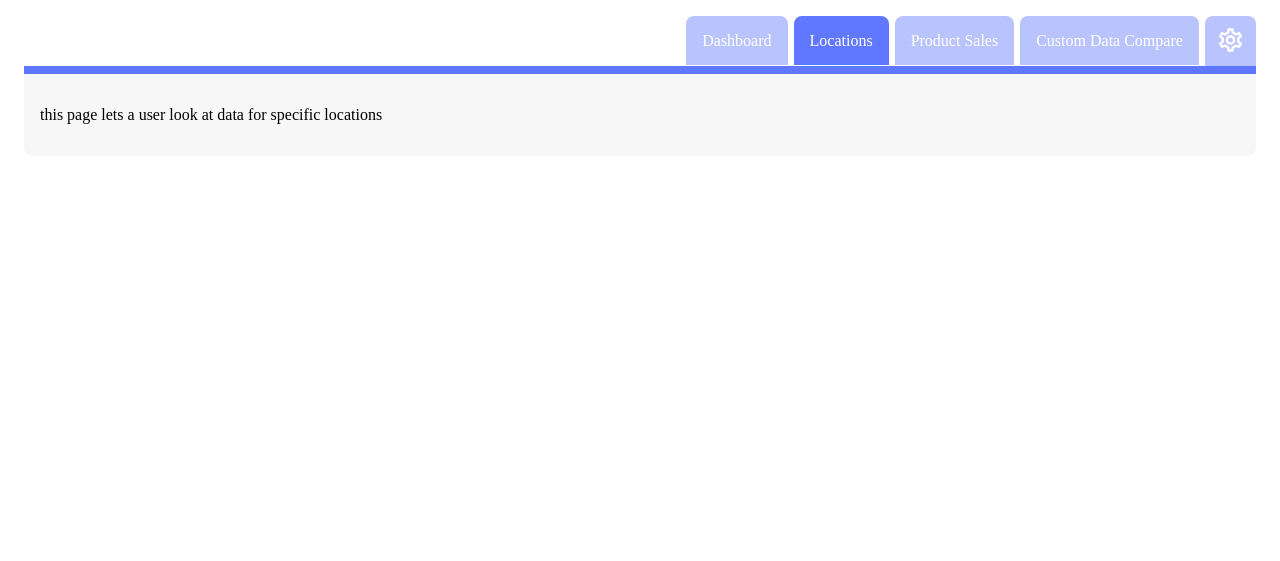
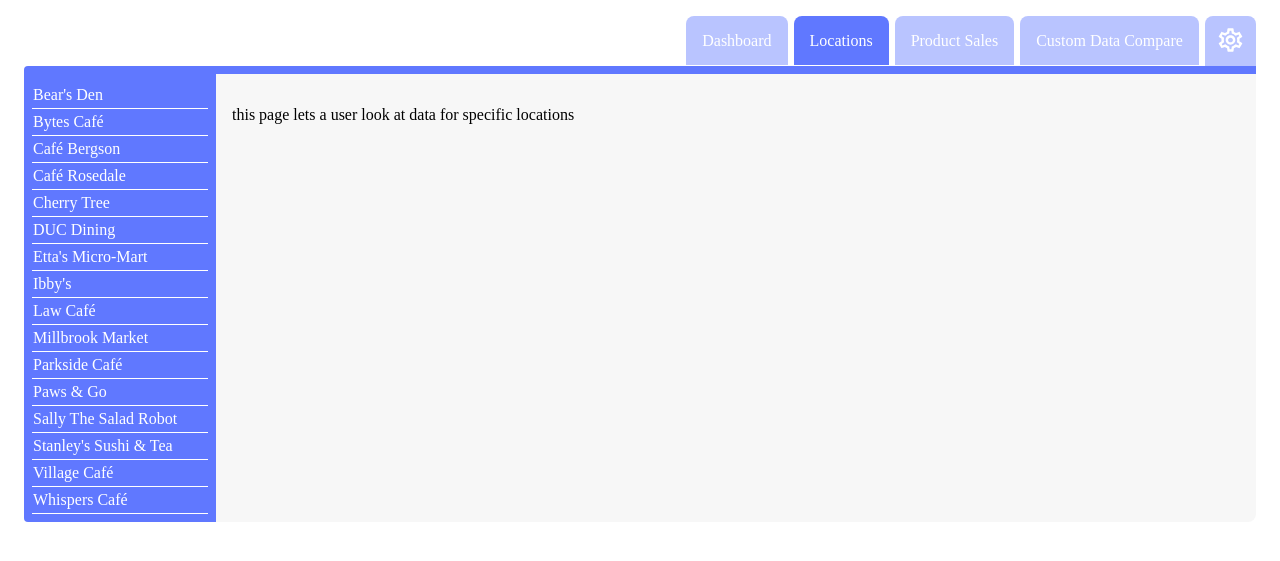
Before and after one commit to zachicecreamcohn/WUSTL-Dining-Web-Portal, a Flask app: page /locations in a window 1280 px wide. Shown: the part 153-714 px from the top of the page. Run offline with Flask 2, Linux system fonts and the light colour scheme; some libraries are stand-ins or nearby versions.

Commit message:
added a side bar menu

```diff
--- a/static/css/style.css
+++ b/static/css/style.css
@@ -78,16 +78,17 @@
     background-color: rgb(96, 120, 255);
     height: .5em;
     width: 100%;
+    border-top-left-radius: .25em;
 }
 
 .tabContent {
     background-color: #f7f7f7;
-    height: 100%;
+    /* height: 100%; */
     padding: 1em;
     height: auto;
 
 
-    border-bottom-left-radius: .5em;
+    /* border-bottom-left-radius: .5em; */
     border-bottom-right-radius: .5em;
 
 }
@@ -104,6 +105,12 @@
     height: 1.8em;
 }
 
+.grid-container{
+    display: grid;
+    grid-template-columns: 1fr 8fr;
+
+    /* width: 30%;  */
+}
 
 
 
@@ -163,7 +170,7 @@
 .dashboard-container {
     display: flex;
     flex-flow: row wrap;
-    justify-content: flex-start
+    justify-content: flex-start;
     ;
     align-items: center;
     margin-top: 1em;
@@ -178,3 +185,65 @@
   .col-xx-xx {
     padding:0 15px !important;
   }
+
+
+/* css for left menu and right content */
+.column {
+    float: left;
+}
+
+.left {
+    width: 20%;
+}
+
+.right {
+    width: 80%;
+}
+
+
+#menu-column {
+    background-color: rgb(96, 120, 255);
+    /* margin-left: .9em;
+     */
+    width: 11em;
+    display: flex;
+    align-items: start;
+    justify-content: space-around;
+    height: auto;
+
+
+    padding: .5em;
+    border-bottom-left-radius: .25em;
+}
+
+
+
+
+#menu-table {
+    border-collapse: collapse;
+    width: 100%;
+}
+
+#menu-table tr {
+    border-bottom: 1px solid rgb(255, 255, 255);
+}
+
+#menu-table td {
+    padding-bottom: .25em;
+    padding-top: .25em;
+}
+
+#menu-table th {
+    text-align: left;
+}
+
+#menu-table a {
+    color: white;
+    text-decoration: none;
+}
+
+
+#menu-table a:hover {
+    font-weight: bold;
+
+}
--- a/templates/index.html
+++ b/templates/index.html
@@ -38,10 +38,31 @@
         <li class="no-right-margin"><a class="tab5 settingstab" href="/settings"><img id="settingsicon" class="settingstab" src="static/img/settings.svg" alt="settings"></a></li>
     </ul>
     <div class="purplebar"></div>
-    <div class="tabContent">
+<div class="grid-container">
+                <div id="menu-column" class="grid-child">
+                    <!-- <div id="inner-menu-column"> -->
+                        {% block menu %}
+                        {% endblock %}
 
-        {% block content %}
-        {% endblock %}
+                    </div>
+                <!-- </div> -->
+
+                <div class="tabContent grid-child">
+                    {% block content %}
+                    {% endblock %}
+                </div>
+
+
+
+
+
+
+
+
+
+
+
+
     </div>
 </div>
 </div>
--- a/templates/locations.html
+++ b/templates/locations.html
@@ -1,5 +1,57 @@
 {% extends "index.html" %}
 
+{% block menu%}
+<table id="menu-table">
+  <tr>
+      <td><a href="#">Bear's Den</a></td>
+  </tr>
+  <tr>
+      <td><a href="#">Bytes Café</a></td>
+  </tr>
+  <tr>
+      <td><a href="#">Café Bergson</a></td>
+  </tr>
+  <tr>
+      <td><a href="#">Café Rosedale</a></td>
+  </tr>
+    <tr>
+        <td><a href="#">Cherry Tree</a></td>
+    </tr>
+    <tr>
+        <td><a href="#">DUC Dining</a></td>
+    </tr>
+      <tr>
+          <td><a href="#">Etta's Micro-Mart</a></td>
+      </tr>
+      <tr>
+        <td><a href="#">Ibby's</a></td>
+    </tr>
+      <tr>
+          <td><a href="#">Law Café</a></td>
+      </tr>
+      <tr>
+        <td><a href="#">Millbrook Market</a></td>
+    </tr>
+      <tr>
+          <td><a href="#">Parkside Café</a></td>
+      </tr>
+      <tr>
+        <td><a href="#">Paws & Go</a></td>
+    </tr>
+      <tr>
+          <td><a href="#">Sally The Salad Robot</a></td>
+      </tr>
+      <tr>
+        <td><a href="#">Stanley's Sushi & Tea</a></td>
+    </tr>
+      <tr>
+          <td><a href="#">Village Café</a></td>
+      </tr>
+      <tr>
+        <td><a href="#">Whispers Café</a></td>
+    </tr>
+</table>
+{% endblock %}
 
 {% block content %}
 <p>this page lets a user look at data for specific locations</p>
```
Also changed, not shown: templates/customcompare.html (+16 -0 lines), templates/dashboard.html (+17 -0 lines), templates/productsales.html (+16 -0 lines), templates/settings.html (+16 -0 lines).
